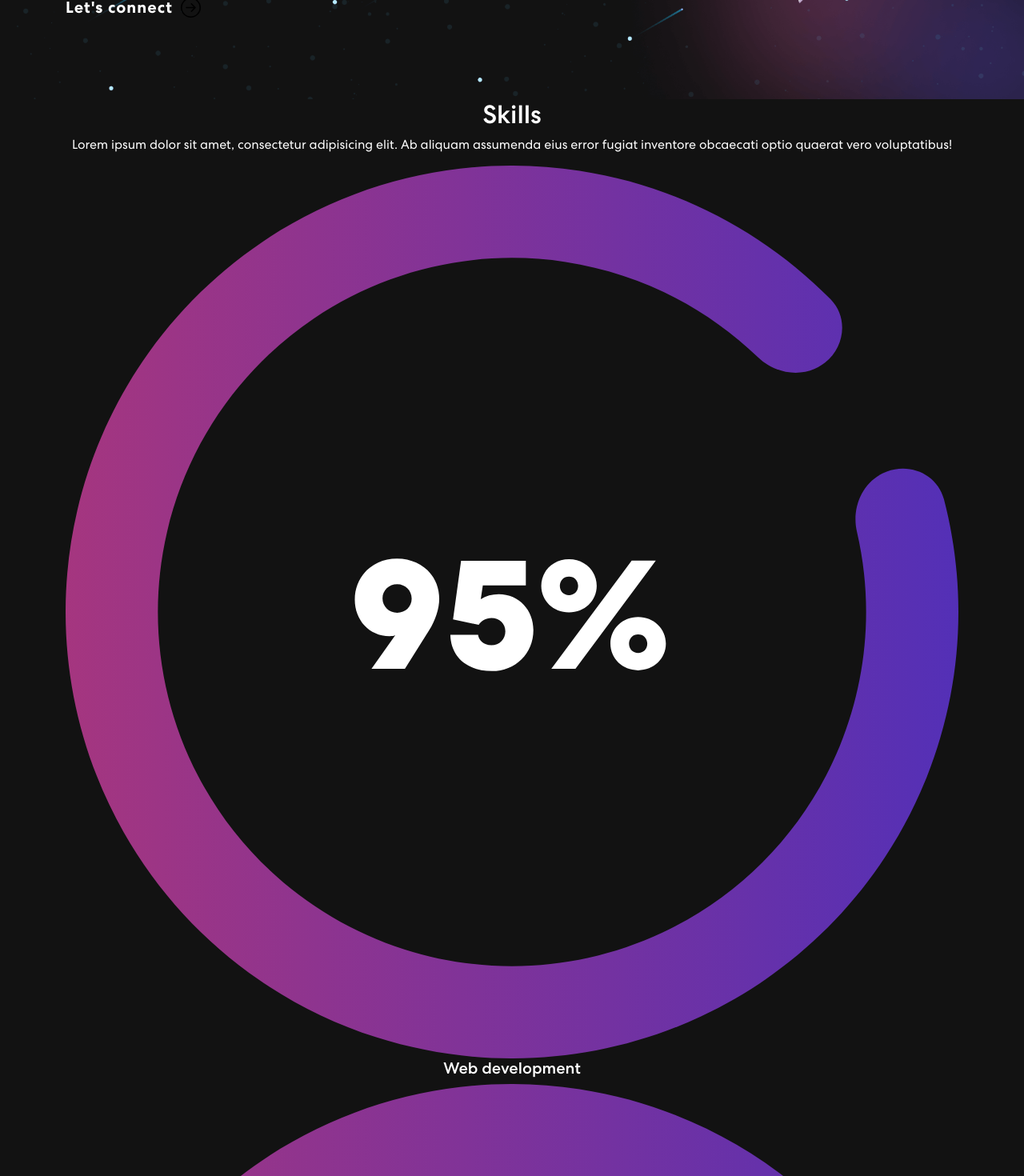
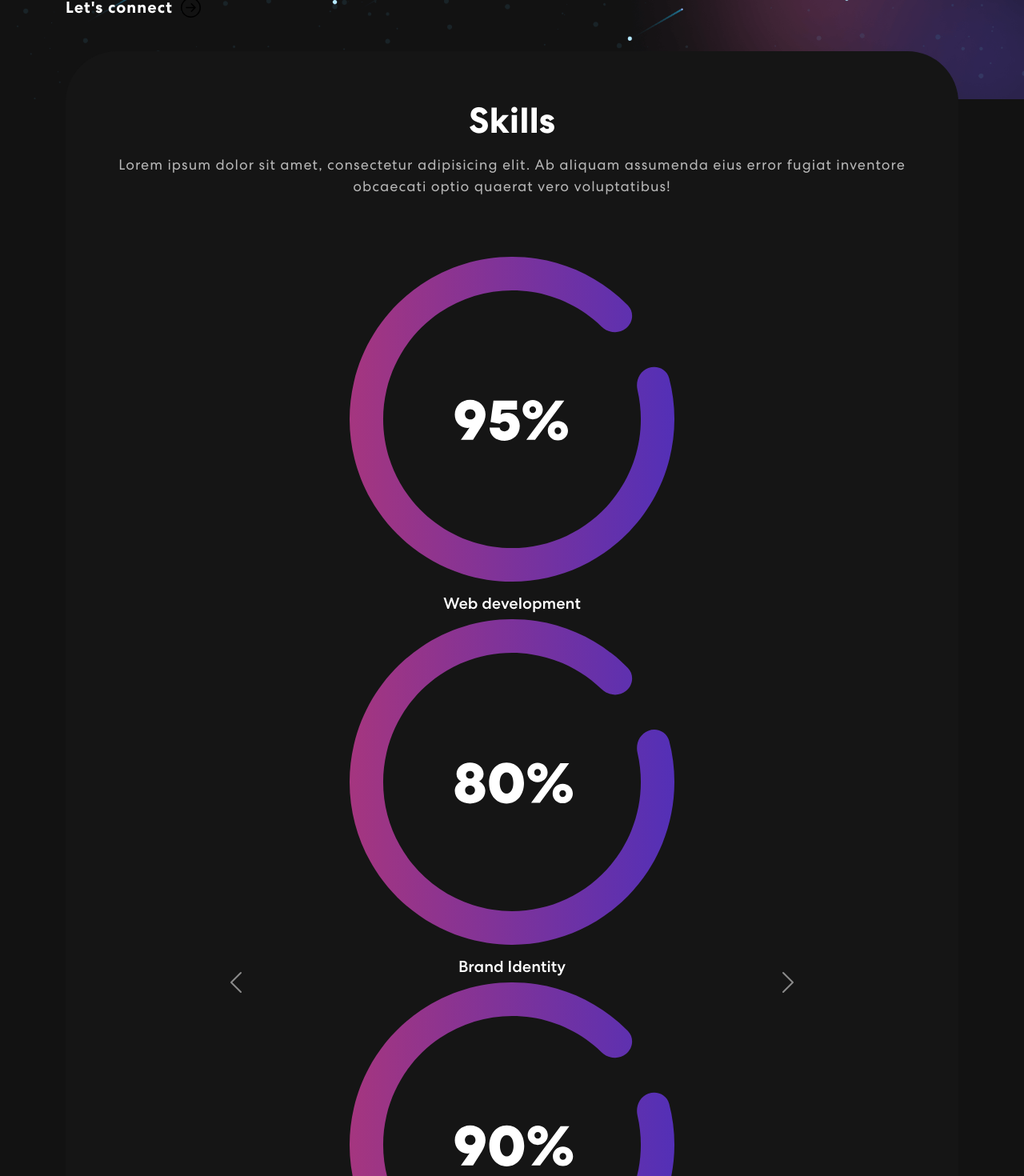
Before and after one commit to halynabondar/ResponsivePortfolioWebsite, a React (Create React App) app in the folder personal-portfolio/: page / in a window 1280 px wide. Shown: the part 600-2070 px from the top of the page at 80% size. Built offline with nearby package versions, Linux system fonts and the light colour scheme.

Commit message:
Add styles for Skills section

```diff
--- a/personal-portfolio/src/App.css
+++ b/personal-portfolio/src/App.css
@@ -342,7 +342,49 @@
 .txt-rotate > .wrap {
     border-right: 0.08em solid #666;
 }
- /*-----*/
+
+/* Skills */
+
+.skill {
+    padding: 0 0 50px 0;
+    position: relative;
+}
+.skill-bx {
+    background: #151515;
+    border-radius: 64px;
+    text-align: center;
+    padding: 60px 50px;
+    margin-top: -60px;
+}
+.skill h2 {
+    font-size: 45px;
+    font-weight: 700;
+}
+.skill p {
+    color: #B8B8B8;
+    font-size: 18px;
+    letter-spacing: 1px;
+    line-height: 1.5em;
+    margin: 14px 0 75px 0;
+}
+.skill-slider {
+    width: 80%;
+    margin: 0 auto;
+    position: relative;
+}
+.skill-slider .item img {
+    width: 50%;
+    margin: 0 auto 15px auto;
+}
+.background-image-left {
+    top: 28%;
+    position: absolute;
+    bottom: 0;
+    width: 40%;
+    z-index: -4;
+}
+
+/*-----*/
 
 .App {
     text-align: center;
```
